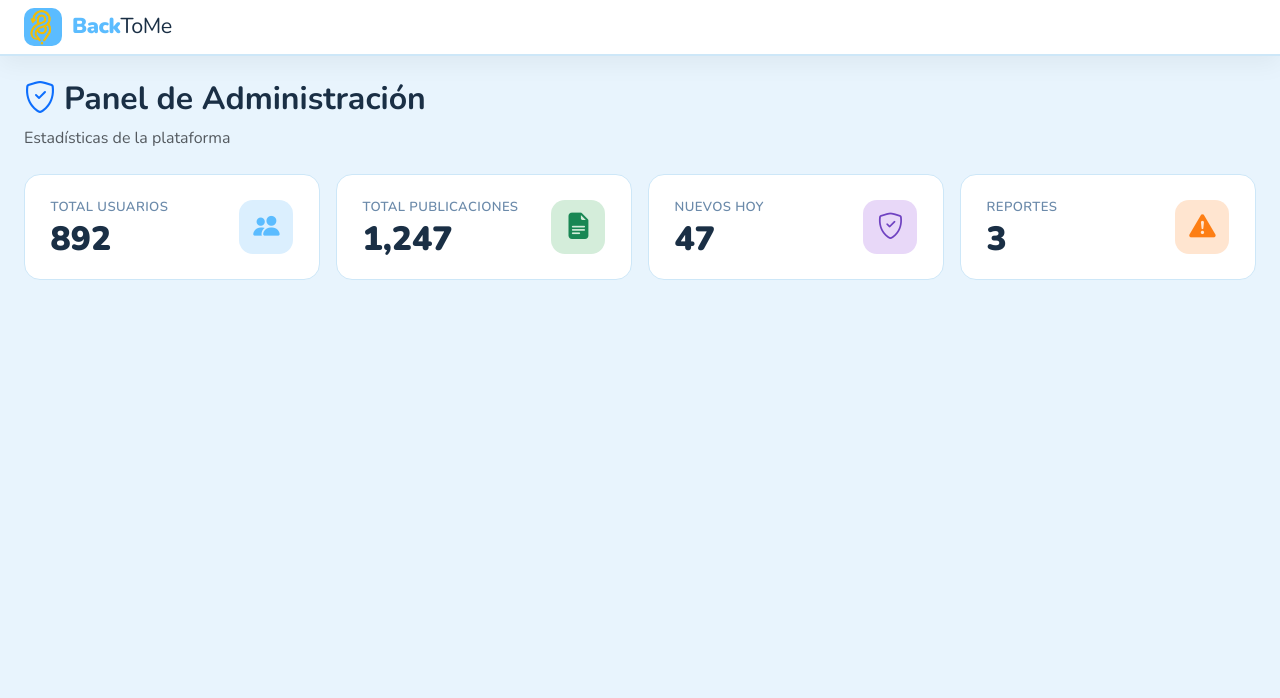
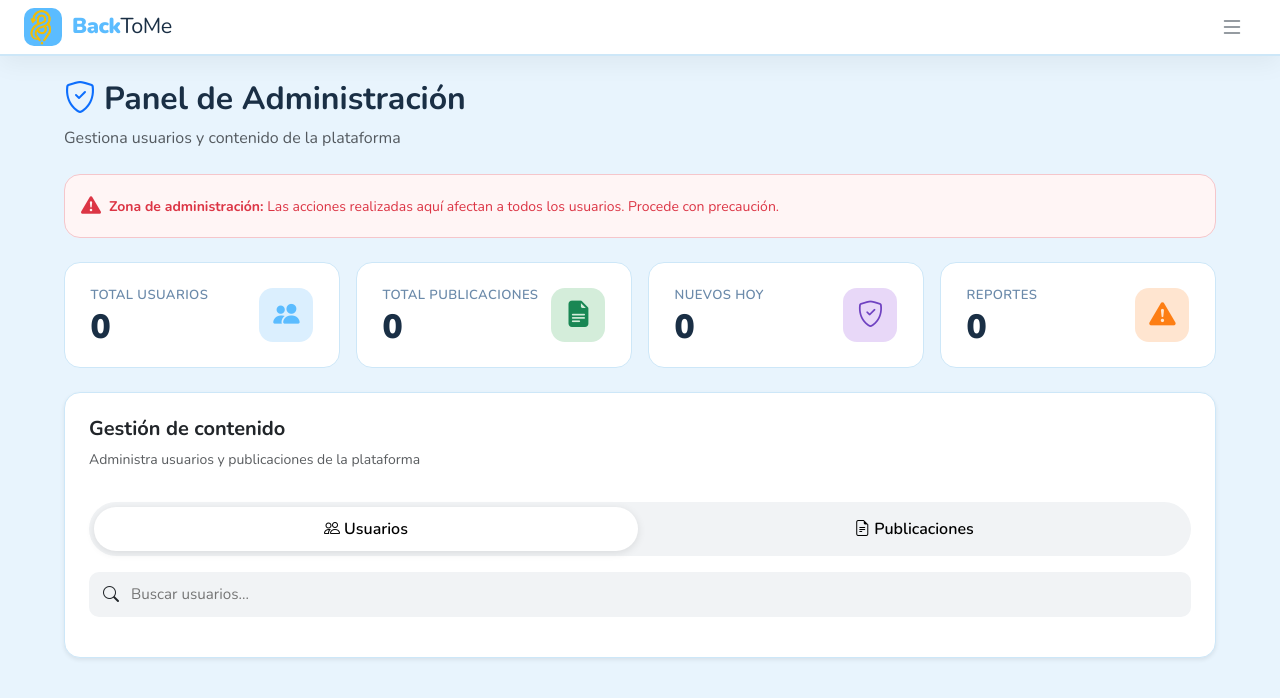
Before and after one commit to Juuaann12/BacKToMe_ProyectoWeb, a PHP site: page /admin.html in a window 1280 px wide. Shown: the top 698 px of the page. Run offline with PHP 8.4, Linux system fonts and the light colour scheme; some libraries are stand-ins or nearby versions.

Commit message:
feat: agregar codigo optimizado

```diff
--- a/admin.html
+++ b/admin.html
@@ -10,56 +10,168 @@
     <title>BackToMe – Panel de Administrador</title>
 
     <!-- Bootstrap 5.3 -->
-  <link href="https://cdn.jsdelivr.net/npm/bootstrap@5.3.3/dist/css/bootstrap.min.css" rel="stylesheet">
+    <link
+      href="https://cdn.jsdelivr.net/npm/bootstrap@5.3.3/dist/css/bootstrap.min.css"
+      rel="stylesheet">
     <!-- Bootstrap Icons 1.11 -->
-  <link href="https://cdn.jsdelivr.net/npm/bootstrap-icons@1.11.3/font/bootstrap-icons.min.css" rel="stylesheet">
+    <link
+      href="https://cdn.jsdelivr.net/npm/bootstrap-icons@1.11.3/font/bootstrap-icons.min.css"
+      rel="stylesheet">
     <!-- Google Fonts – Nunito -->
-  <link href="https://fonts.googleapis.com/css2?family=Nunito:wght@400;600;700;800;900&display=swap" rel="stylesheet">
-  <!-- Estilos propios -->
+    <link
+      href="https://fonts.googleapis.com/css2?family=Nunito:wght@400;600;700;800;900&display=swap"
+      rel="stylesheet">
+    <!-- Estilos propios (compartido con index.html) -->
     <link rel="stylesheet" href="styles.css">
   </head>
   <body>
 
     <!-- ============================================================
        NAVBAR
-       Solo logo
+       Logo + apertura del menú lateral.
        ============================================================ -->
-  <nav class="btm-navbar navbar px-4 py-2">
+    <nav class="btm-navbar navbar px-4 py-2" role="navigation"
+      aria-label="Navegación principal">
+
       <!-- Logo -->
-    <a href="index.html" class="btm-logo">
+      <a href="index.html" class="btm-logo" aria-label="Volver al inicio">
         <div class="btm-logo-img">
           <img src="imagenes/logo.png" alt="BackToMe" width="38" height="38">
         </div>
         <span class="btm-logo-text">
-        <span class="bold-part">Back</span><span class="light-part">ToMe</span>
+          <span class="bold-part">Back</span><span
+            class="light-part">ToMe</span>
         </span>
       </a>
+
+      <!-- Apertura menú lateral -->
+      <button
+        class="navbar-toggler border-0"
+        type="button"
+        data-bs-toggle="offcanvas"
+        data-bs-target="#menuLateral"
+        aria-controls="menuLateral"
+        aria-label="Abrir menú de usuario">
+        <i class="bi bi-list fs-4 text-secondary" aria-hidden="true"></i>
+      </button>
+
     </nav>
+
+    <!-- ============================================================
+       MENÚ LATERAL (Offcanvas)
+       Idéntico en estructura al de index.html.
+       TODO: reemplazar datos hardcodeados con sesión de Supabase.
+       ============================================================ -->
+    <div class="offcanvas offcanvas-end" tabindex="-1" id="menuLateral"
+      aria-labelledby="menuLateralLabel">
+      <div class="offcanvas-header">
+        <h5 class="offcanvas-title" id="menuLateralLabel">Mi cuenta</h5>
+        <button type="button" class="btn-close" data-bs-dismiss="offcanvas"
+          aria-label="Cerrar menú"></button>
+      </div>
+      <div class="offcanvas-body">
+
+        <!-- Info de usuario -->
+        <div class="mb-4">
+          <strong>kevin@gmail.com</strong>
+          <p class="text-muted small mb-0">Administrador</p>
+        </div>
+
+        <!-- Navegación -->
+        <ul class="menu" role="menu">
+          <li role="menuitem">
+            <a href="index.html" class="menu-link">
+              <i class="bi bi-house" aria-hidden="true"></i> Inicio
+            </a>
+          </li>
+          <li role="menuitem">
+            <a href="#" class="menu-link">
+              <i class="bi bi-upload" aria-hidden="true"></i> Publicar objeto
+            </a>
+          </li>
+          <li role="menuitem">
+            <a href="#" class="menu-link">
+              <i class="bi bi-search" aria-hidden="true"></i> Buscar objetos
+            </a>
+          </li>
+          <li role="menuitem">
+            <a href="#" class="menu-link">
+              <i class="bi bi-file-text" aria-hidden="true"></i> Mis
+              publicaciones
+            </a>
+          </li>
+          <li role="menuitem">
+            <a href="#" class="menu-link">
+              <i class="bi bi-chat" aria-hidden="true"></i> Mensajes
+            </a>
+          </li>
+          <li role="menuitem">
+            <a href="#" class="menu-link">
+              <i class="bi bi-person" aria-hidden="true"></i> Perfil
+            </a>
+          </li>
+          <li role="menuitem">
+            <a href="admin.html" class="menu-link active">
+              <i class="bi bi-shield-lock" aria-hidden="true"></i> Panel Admin
+            </a>
+          </li>
+        </ul>
+
+        <hr>
+
+        <!-- TODO: conectar con supabase.auth.signOut() -->
+        <button class="logout btn-link border-0 bg-transparent" id="btnLogout">
+          <i class="bi bi-box-arrow-right" aria-hidden="true"></i> Cerrar sesión
+        </button>
+
+      </div>
+    </div>
 
     <!-- ============================================================
        CONTENIDO PRINCIPAL
        ============================================================ -->
-  <main class="container-fluid px-4 py-4">
+    <main class="btm-main container-fluid px-4 py-4" role="main">
 
-    <!-- Encabezado -->
+      <!-- ----------------------------------------------------------
+         ENCABEZADO DEL PANEL
+         ---------------------------------------------------------- -->
       <div class="mb-4">
         <h2 class="fw-bold">
-        <i class="bi bi-shield-check text-primary me-2"></i>Panel de Administración
+          <i class="bi bi-shield-check text-primary me-2"
+            aria-hidden="true"></i>Panel de Administración
         </h2>
-      <p class="text-muted mb-0">Estadísticas de la plataforma</p>
+        <p class="text-muted mb-0">Gestiona usuarios y contenido de la
+          plataforma</p>
       </div>
 
-    <!-- Tarjetas de estadísticas -->
+      <!-- Alerta de zona restringida -->
+      <div class="btm-alert-admin d-flex align-items-center gap-2 p-3 mb-4"
+        role="alert">
+        <i class="bi bi-exclamation-triangle-fill fs-5 flex-shrink-0"
+          aria-hidden="true"></i>
+        <p class="mb-0 small">
+          <strong>Zona de administración:</strong>
+          Las acciones realizadas aquí afectan a todos los usuarios. Procede con
+          precaución.
+        </p>
+      </div>
+
+      <!-- ----------------------------------------------------------
+         TARJETAS DE ESTADÍSTICAS
+         Los valores se actualizan desde admin.js (o Supabase).
+         TODO: conectar a Supabase para datos reales.
+         ---------------------------------------------------------- -->
       <div class="row g-3 mb-4">
+
         <!-- Total usuarios -->
         <div class="col-12 col-sm-6 col-xl-3">
           <div class="stat-card">
             <div class="stat-info">
               <p class="stat-label">Total usuarios</p>
-            <p class="stat-value">892</p>
+              <p class="stat-value" id="statUsuarios">0</p>
             </div>
             <div class="stat-icon icon-users">
-            <i class="bi bi-people-fill"></i>
+              <i class="bi bi-people-fill" aria-hidden="true"></i>
             </div>
           </div>
         </div>
@@ -69,10 +181,10 @@
           <div class="stat-card">
             <div class="stat-info">
               <p class="stat-label">Total publicaciones</p>
-            <p class="stat-value">1,247</p>
+              <p class="stat-value" id="statPublicaciones">0</p>
             </div>
             <div class="stat-icon icon-posts">
-            <i class="bi bi-file-earmark-text-fill"></i>
+              <i class="bi bi-file-earmark-text-fill" aria-hidden="true"></i>
             </div>
           </div>
         </div>
@@ -82,10 +194,10 @@
           <div class="stat-card">
             <div class="stat-info">
               <p class="stat-label">Nuevos hoy</p>
-            <p class="stat-value">47</p>
+              <p class="stat-value" id="statNuevos">0</p>
             </div>
             <div class="stat-icon icon-new">
-            <i class="bi bi-shield-check"></i>
+              <i class="bi bi-shield-check" aria-hidden="true"></i>
             </div>
           </div>
         </div>
@@ -95,20 +207,74 @@
           <div class="stat-card">
             <div class="stat-info">
               <p class="stat-label">Reportes</p>
-            <p class="stat-value">3</p>
+              <p class="stat-value" id="statReportes">0</p>
             </div>
             <div class="stat-icon icon-reports">
-            <i class="bi bi-exclamation-triangle-fill"></i>
+              <i class="bi bi-exclamation-triangle-fill" aria-hidden="true"></i>
             </div>
           </div>
         </div>
+
+      </div>
+
+      <!-- ----------------------------------------------------------
+         GESTIÓN DE CONTENIDO
+         Tabs: Usuarios / Publicaciones + Buscador + Lista dinámica.
+         ---------------------------------------------------------- -->
+      <div class="card p-4 shadow-sm gestion-contenido">
+
+        <h5 class="fw-bold">Gestión de contenido</h5>
+        <p class="text-muted small">Administra usuarios y publicaciones de la
+          plataforma</p>
+
+        <!-- Tabs de navegación -->
+        <div class="tabs mt-3" role="tablist">
+          <button
+            class="tab active"
+            id="tabUsuarios"
+            role="tab"
+            aria-selected="true"
+            aria-controls="lista"
+            onclick="cambiarTab('usuarios', this)">
+            <i class="bi bi-people me-1" aria-hidden="true"></i>Usuarios
+          </button>
+          <button
+            class="tab"
+            id="tabPublicaciones"
+            role="tab"
+            aria-selected="false"
+            aria-controls="lista"
+            onclick="cambiarTab('publicaciones', this)">
+            <i class="bi bi-file-earmark-text me-1"
+              aria-hidden="true"></i>Publicaciones
+          </button>
+        </div>
+
+        <!-- Buscador -->
+        <div class="search-box mt-3">
+          <i class="bi bi-search" aria-hidden="true"></i>
+          <input
+            type="text"
+            id="buscador"
+            placeholder="Buscar usuarios..."
+            aria-label="Buscar en la lista"
+            onkeyup="filtrar()">
+        </div>
+
+        <!-- Lista dinámica: llenada por admin.js -->
+        <div id="lista" class="mt-3" role="list" aria-live="polite"></div>
+
       </div>
 
     </main>
 
     <!-- ============================================================
        SCRIPTS
+       Bootstrap Bundle + lógica del panel en admin.js
        ============================================================ -->
-  <script src="https://cdn.jsdelivr.net/npm/bootstrap@5.3.3/dist/js/bootstrap.bundle.min.js"></script>
+    <script
+      src="https://cdn.jsdelivr.net/npm/bootstrap@5.3.3/dist/js/bootstrap.bundle.min.js"></script>
+    <script src="https://cdn.jsdelivr.net/npm/@supabase/supabase-js@2"></script>
+    <script src="admin.js"></script>
   </body>
 </html>
--- a/index.js
+++ b/index.js
@@ -30,7 +30,7 @@ let publicacionesRecientes = [
     tipo: 'perdido',
     lugar: 'Terminal de Transportes',
     fecha: 'hace 1 día',
-    imagen: 'imagenes/logo.png',
+    imagen: 'imagenes/objeto3.jpg',
     recompensa: '20000',
   }
 ];
@@ -391,7 +391,7 @@ function initAuthUI() {
   const btnRegister = document.querySelector('.btn-primary');
   const adminLink = document.querySelector('a[href="admin.html"]');
 
-  console.log('🔐 Verificando sesión:', user ? `Usuario: ${user.email} | Rol: ${user.rol}` : 'No hay sesión');
+  console.log('🔐 Verificando sesión:', user ? `Usuario: ${user.email}, Rol: ${user.rol}` : 'No hay sesión');
 
   if (user && user.email) {
     // ✅ USUARIO LOGUEADO
@@ -407,7 +407,7 @@ function initAuthUI() {
     // 🔒 Ocultar Panel Admin si no es administrador
     if (adminLink) {
       if (user.rol === 'admin') {
-        adminLink.style.display = 'block';
+        adminLink.style.display = 'flex';
         console.log('✅ Panel Admin: VISIBLE (usuario admin)');
       } else {
         adminLink.style.display = 'none';
--- a/styles.css
+++ b/styles.css
@@ -381,12 +381,22 @@ body {
   margin-bottom: 10px;
   display: flex;
   justify-content: space-between;
-  align-items: center;
+  align-items: flex-start;
   transition: box-shadow 0.2s ease;
 }
 
 .item:hover {
   box-shadow: 0 4px 16px rgba(0, 0, 0, 0.08);
+}
+
+/* Tarjeta de usuario con todos los datos */
+.usuario-card {
+  flex: 1;
+  margin-right: 15px;
+}
+
+.usuario-card .row > div {
+  margin-bottom: 8px;
 }
 
 /* Badge de rol */
```
Also changed, not shown: admin.js (+137 -53 lines), index.html (+3 -4 lines), imagenes/objeto2.jpg, imagenes/objeto3.jpg (added). Lines whose indentation alone changed are shown as unchanged.
